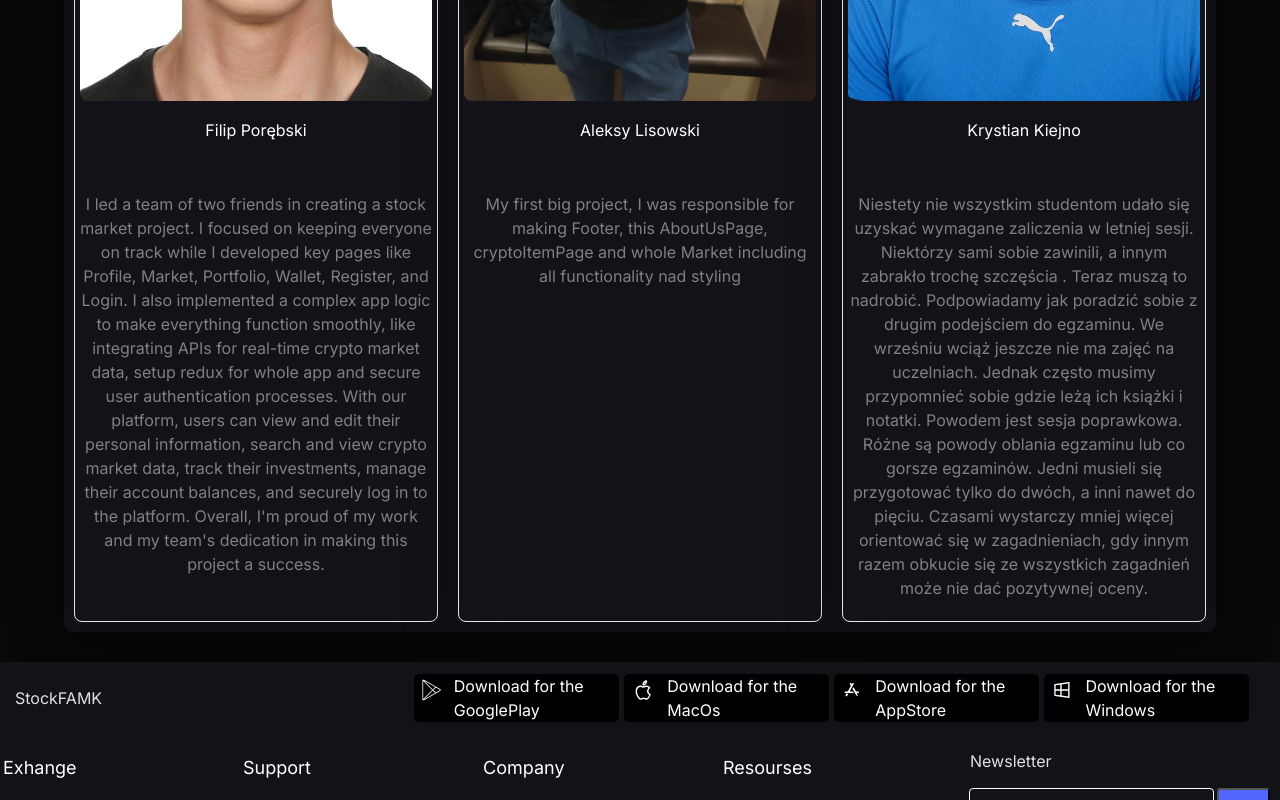
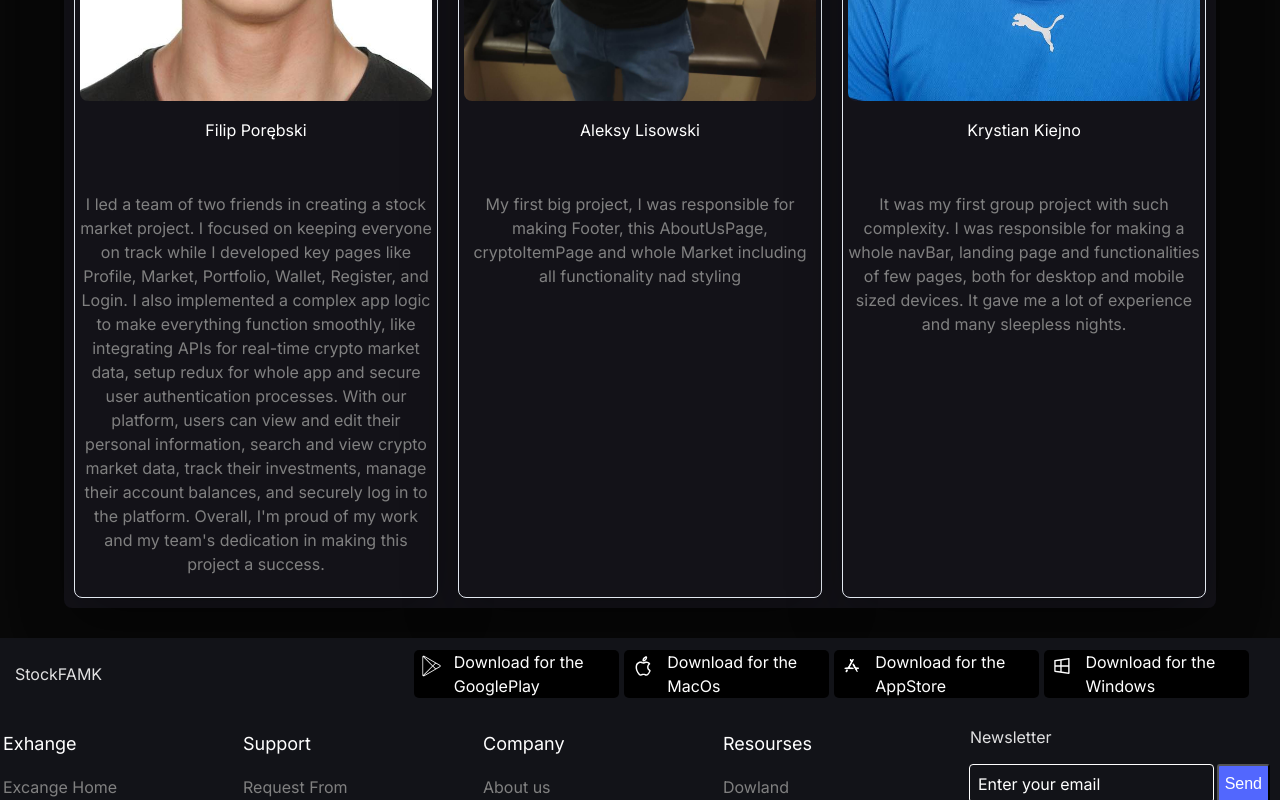
Before and after one commit to DjDister/StockMarketFAMK, a React (Vite) app: page /aboutus in a window 1280 px wide. Shown: the part 641-1441 px from the top of the page. Built offline with nearby package versions, Linux system fonts and the light colour scheme; no server answers.

Commit message:
My project description

```diff
--- a/src/pages/AboutUsPage/AboutUsPage.tsx
+++ b/src/pages/AboutUsPage/AboutUsPage.tsx
@@ -45,17 +45,9 @@ export default function AboutUsPage() {
             <MyComponent
               image={krystian}
               imie="Krystian Kiejno"
-              opis="Niestety nie wszystkim studentom udało się uzyskać wymagane zaliczenia w letniej sesji.
-          Niektórzy sami sobie zawinili, a innym zabrakło trochę szczęścia . Teraz muszą to nadrobić.
-          Podpowiadamy jak poradzić sobie z drugim podejściem do egzaminu.
-
-          We wrześniu wciąż jeszcze nie ma zajęć na uczelniach.
-          Jednak często musimy przypomnieć sobie gdzie leżą ich książki i notatki.
-          Powodem jest sesja poprawkowa. Różne są powody oblania egzaminu lub co gorsze egzaminów.
-          Jedni musieli się przygotować tylko do dwóch, a inni nawet do pięciu.
-          Czasami wystarczy mniej więcej orientować się w zagadnieniach,
-          gdy innym razem obkucie się ze wszystkich zagadnień może nie dać pozytywnej oceny."
-              email="studentdebil3@gmail.com"
+              opis="It was my first group project with such complexity. I was responsible for making a whole navBar, landing page and functionalities of few pages, both for desktop and mobile
+              sized devices. It gave me a lot of experience and many sleepless nights."
+              email="kkiejno@gmail.com"
             />
           </div>
         </div>
```
